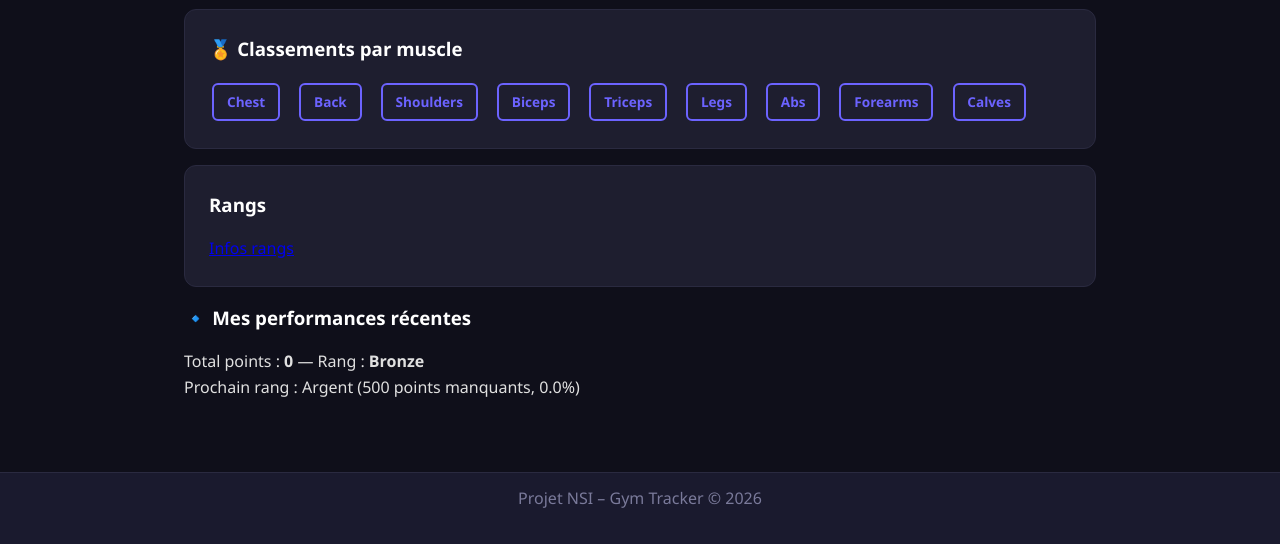
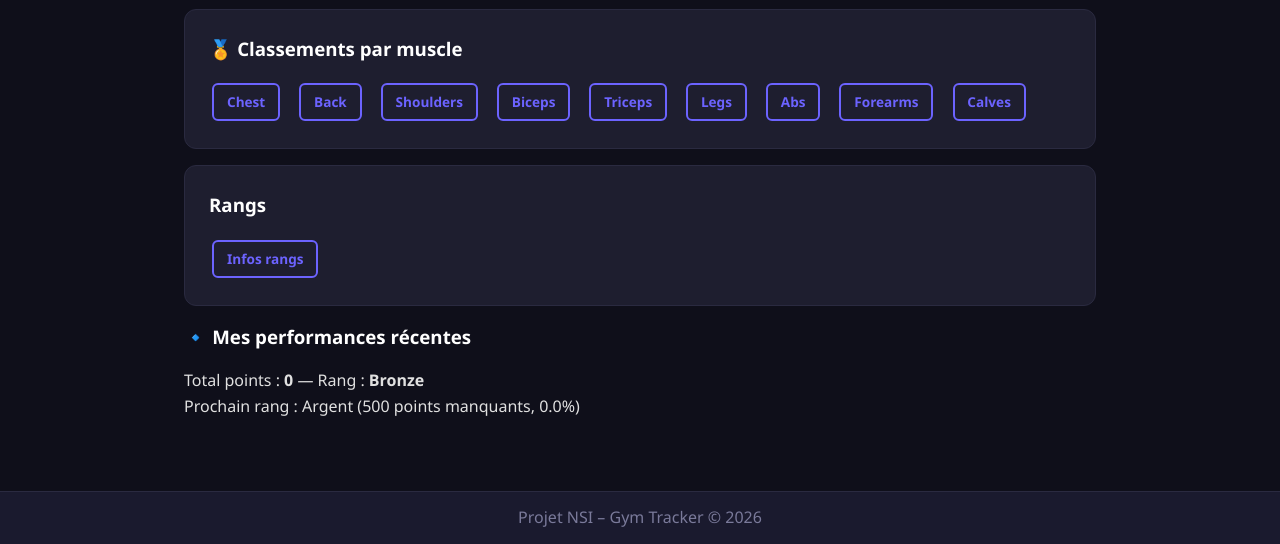
Before and after one commit to reibelbenjamin6-dev/projetNSI-gym, a Flask app: page /dashboard in a window 1280 px wide. Shown: the part 815-1359 px from the top of the page. Before the commit the page ends 1323 px from the top, so only its background shows below. Run offline with Flask 3, Linux system fonts and the light colour scheme; the visitor is signed in with stand-in values (Sample User, id 1); data comes from the database, SQL or seed files in the repository; data that the repository does not hold is empty.

Commit message:
Message du commit

```diff
--- a/templates/dashboard.html
+++ b/templates/dashboard.html
@@ -37,7 +37,7 @@
     </div>
     <div class="card">
         <h3>Rangs</h3>
-        <a href="/ranks">Infos rangs</a>
+        <a href="/ranks" class="btn btn-outline btn-sm">Infos rangs</a>
     </div>
 
 <h3>🔹 Mes performances récentes</h3>
```
